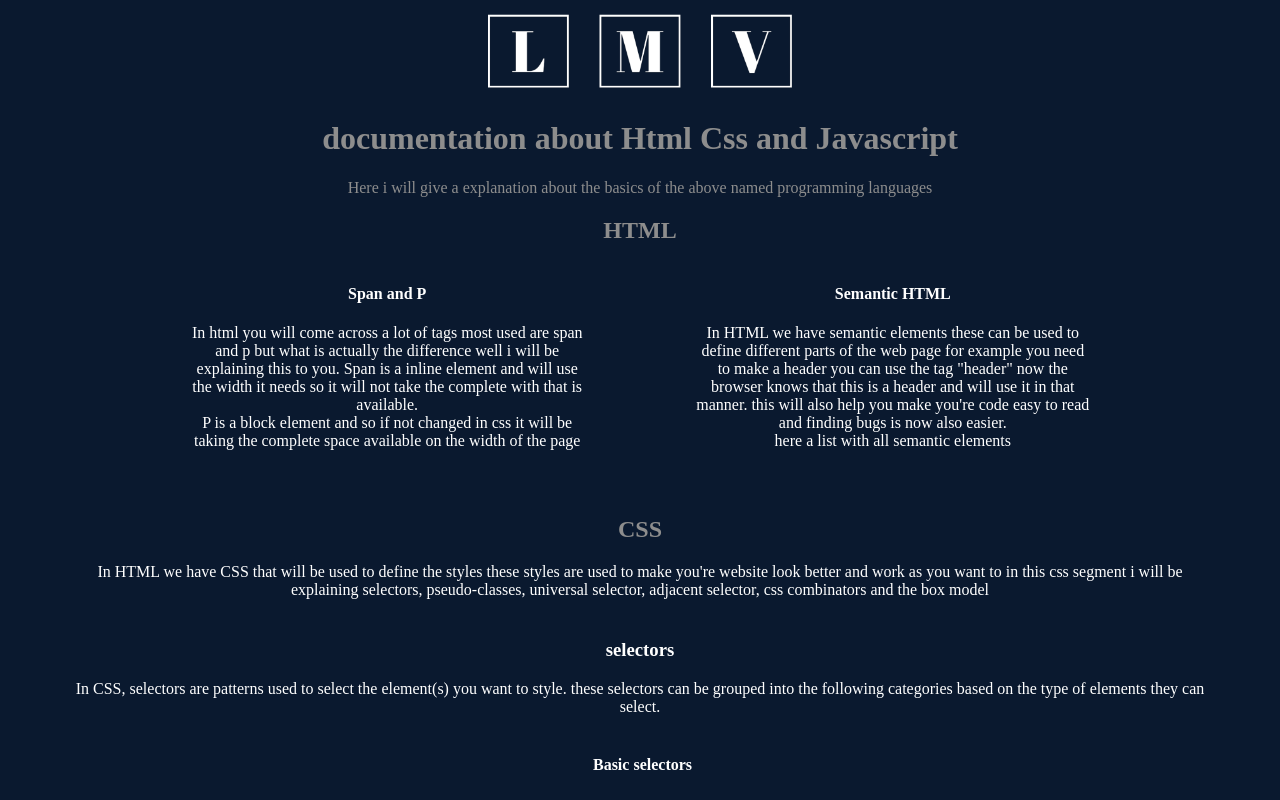
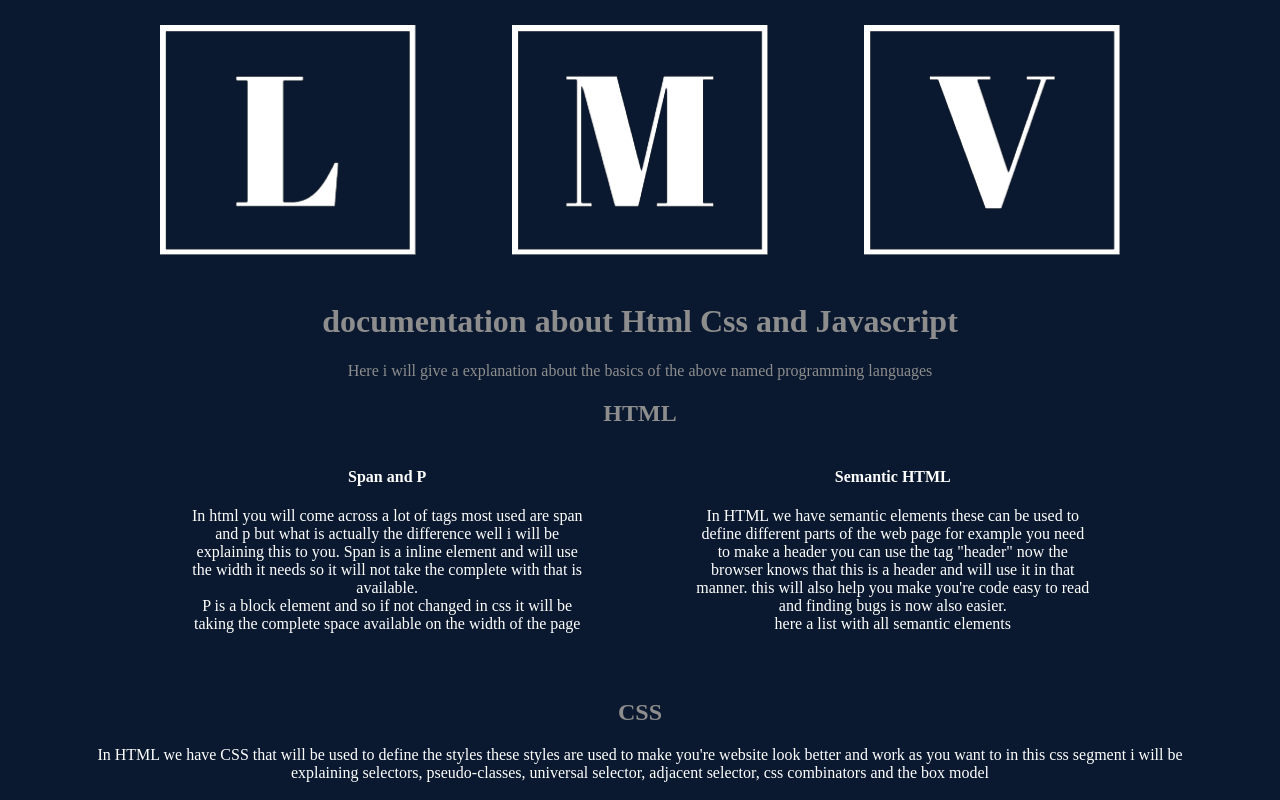
Before and after one commit to lmv7296/website-Lorenzo, a website: page pages/summery.html in a window 1280 px wide. Shown: the top 800 px of the page. Drawn offline with Linux system fonts and the light colour scheme.

Commit message:
start of the refracting of the code

```diff
--- a/pages/summery.css
+++ b/pages/summery.css
@@ -8,19 +8,6 @@ body{
 
 div{
     margin-bottom: 30px;
-}
-
-.Logo{
-    height: 30%;
-    width: 30%;
-}
-.img-logo{
-    height: 100%;
-    width: 100%;
-}
-.main_header{
-    display:flex;
-    justify-content: center;
 }
 
 h1,
```
